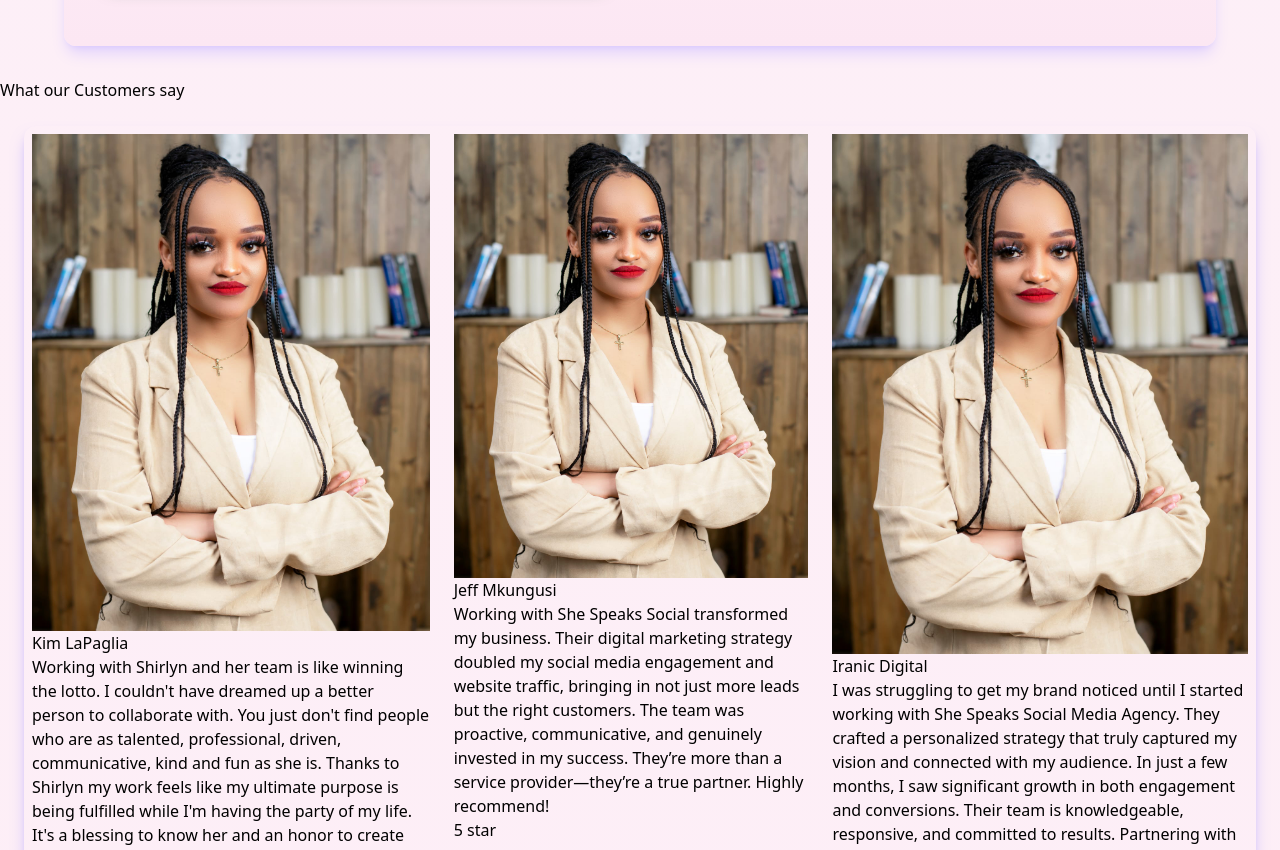
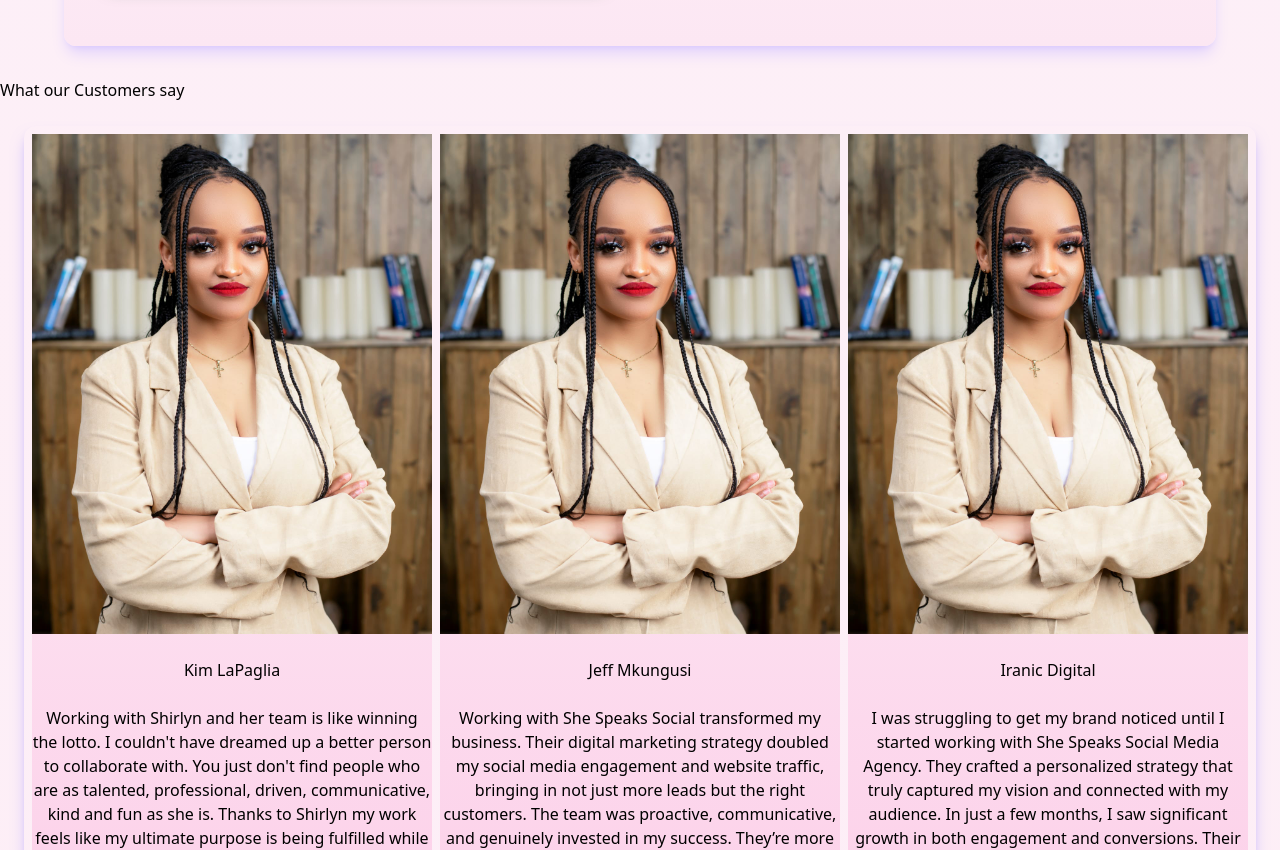
Before and after one commit to MatthewsRicky/shespeaksocial, a Next.js app: page / in a window 1280 px wide. Shown: the part 3060-3910 px from the top of the page. Built offline with nearby package versions, Linux system fonts and the light colour scheme.

Commit message:
Secondary container styling

```diff
--- a/components/ReviewCard.tsx
+++ b/components/ReviewCard.tsx
@@ -24,9 +24,9 @@ const reviews = [
 ]
 
 	return (
-		<div className="flex gap-6 rounded-xl m-6 p-2 shadow-lg shadow-violet-300">
+		<div className="grid grid-cols-3 gap-2 rounded-xl m-6 p-2 shadow-lg shadow-violet-300">
 			{reviews.map(item => (
-				<div key = {item.name}>
+				<div key={item.name} className="flex flex-col gap-6 items-center justify-start text-center bg-gradient-to-b from-pink-50 to-pink-200 rounded-xl">
 					<Image src={item.imgurl} alt="Reviewer image" width={500} height={500} />
 					<h1>{item.name}</h1>
 					<p>{item.description}</p>
```
